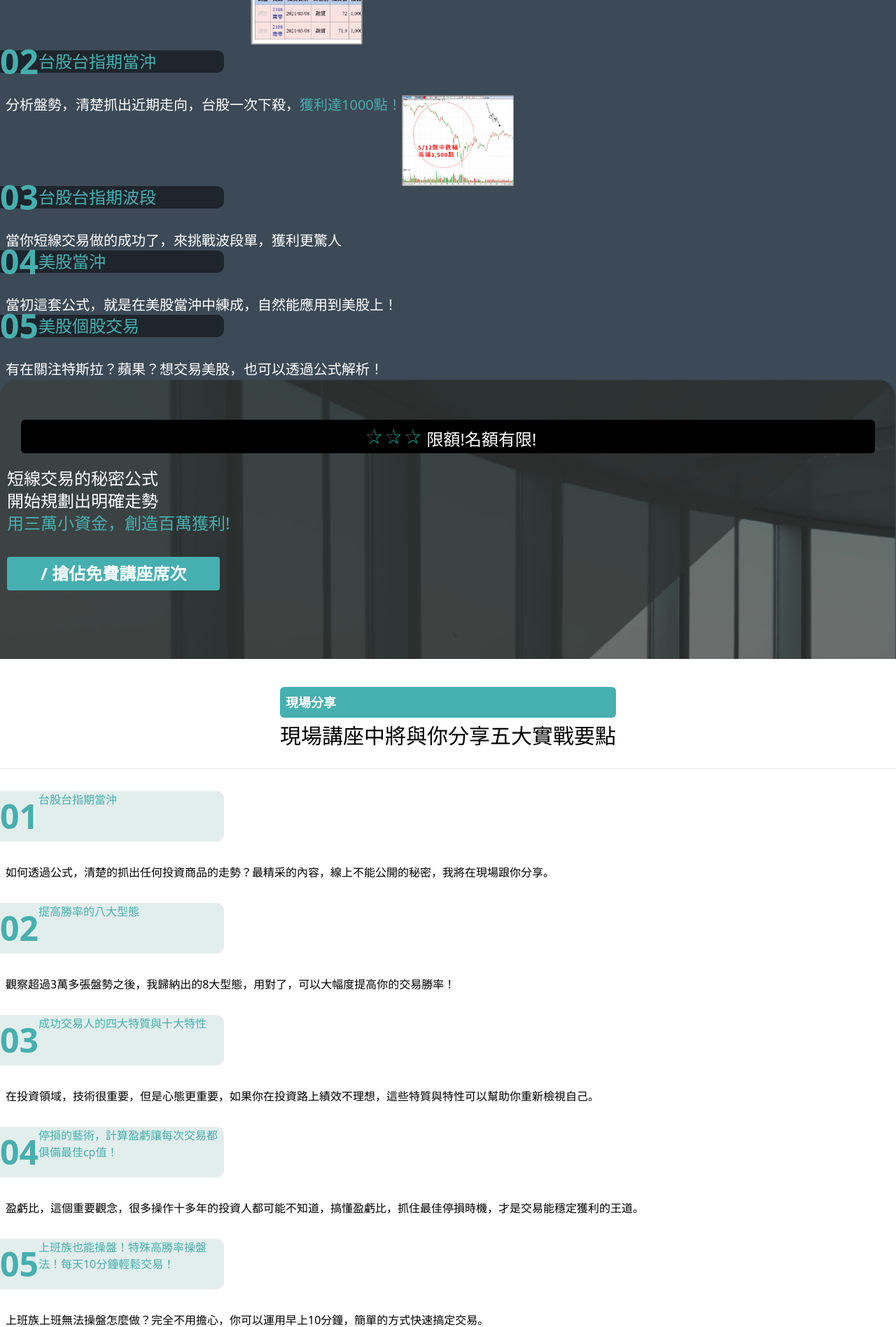
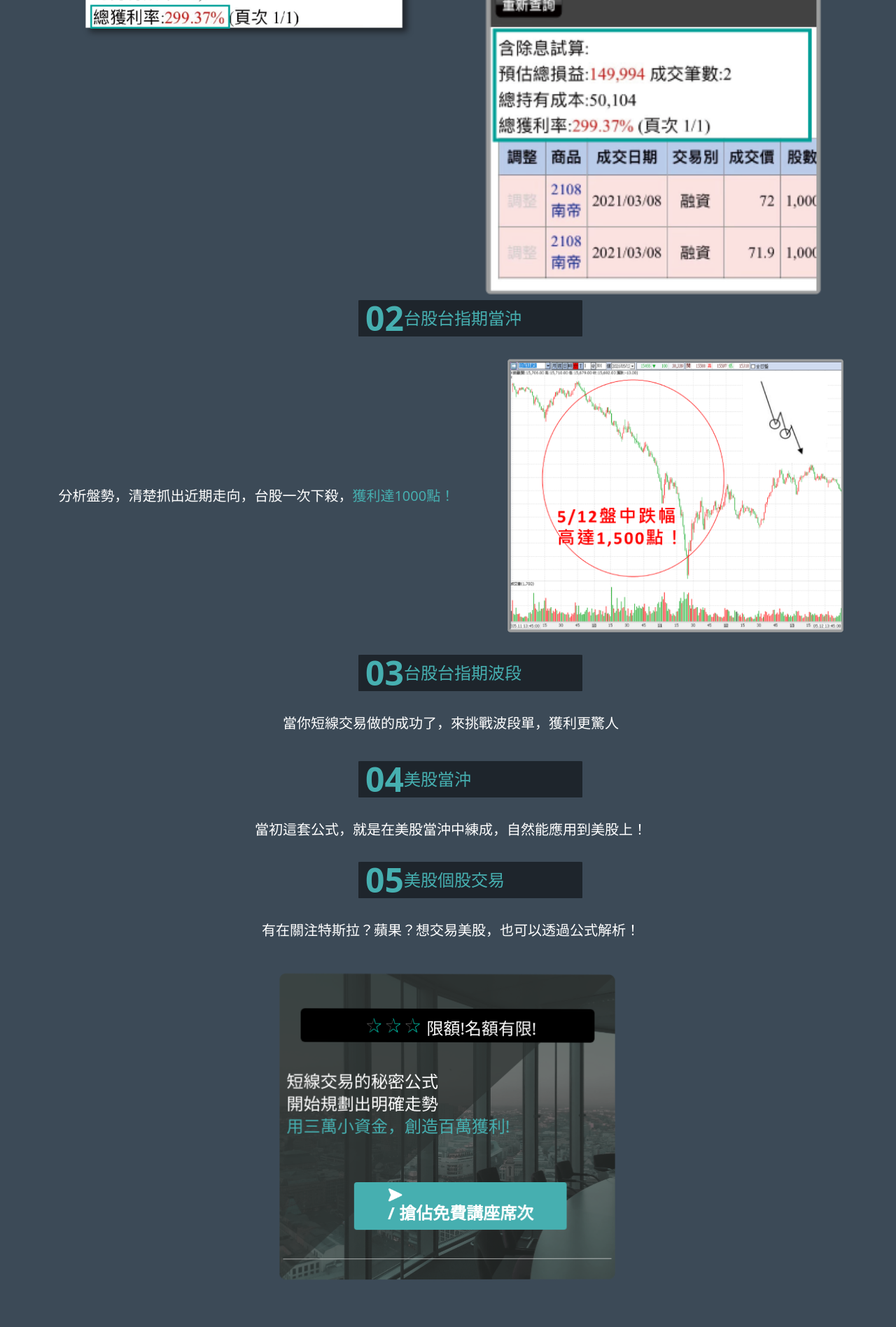
Before and after one commit to EJ-huang/Light-knowledge-lai, a Vue app: page / in a window 1280 px wide. Shown: the part 9740-11637 px from the top of the page at 70% size. Built offline with nearby package versions, Linux system fonts and the light colour scheme.

Commit message:
PC view & scroll
# Conflicts:
#	public/index.html
#	src/components/Class.vue
#	src/components/Footer.vue
#	src/components/Formula.vue
#	src/components/Share.vue

```diff
--- a/public/index.html
+++ b/public/index.html
@@ -3,9 +3,8 @@
   <head>
     <meta charset="utf-8">
     <meta http-equiv="X-UA-Compatible" content="IE=edge">
-    <meta name="viewport " content="width=device-width,initial-scale=1.0">
-    <!-- <link rel="icon" href="<%= BASE_URL %>favicon.ico"> -->
-    <link rel="icon"  type="image/png" href="./side_icon.png">
+    <meta name="viewport" content="width=device-width,initial-scale=1.0">
+    <link rel="icon" type="image/png" href="./side_icon.png">
     <title><%= htmlWebpackPlugin.options.title %></title>
   </head>
   <body>
--- a/src/components/Formula.vue
+++ b/src/components/Formula.vue
@@ -1,10 +1,10 @@
 <template>
-    <div class=" main h-100 bg-dark_black  text-2xl mt-12 pt-12">
-        <div class="box flex  bg-secondary text-2xl text-white mt-5 py-1  mx-5 my-5  rounded-md p-4">
+    <div class="main h-100 items-center bg-dark_black  text-2xl mt-12 pt-12">
+        <div class="box flex items-center justify-center h-12 bg-secondary text-2xl text-white mt-5 py-1 px-1  my-5  rounded-md p-4">
             <img src="../assets/star1.png" alt="">
-            <h1 class="flex content-center mt-12">IMPORTANT</h1>
+            <h1 class="flex content-center mt-4">IMPORTANT</h1>
         </div>
-        <ol class="list-disc p-10 text-left font-black text-secondary">
+        <ol class="list-disc lg:list-none  p-10 text-left lg:text-center font-black text-secondary">
             <li>短線交易的秘密公式</li>
             <span> 將幫助你建立清晰有架構的交易方式，並讓你有信心在股市中達成穩定獲利 !</span>
             <li>短線交易的秘密公式</li>
@@ -12,73 +12,76 @@
             <li>短線交易的秘密公式</li>
             <span> 將帶領你，運用小資金操作股市，逐步滾起百萬獲利！</span>
         </ol>
-    <div class="main text-left p-2 leading-10">
+    <div class="main text-left lg:text-center p-2 leading-10">
         <h1 class="font-bold text-2xl text-white">這套短線交易公式已被應用於</h1>
     </div>
         <hr class="mt-2 py-4">
-        <div class="main2">
-            <div class="box flex text-secondary">
+        <div class="main2 flex flex-col">
+            <div class="box flex  text-secondary"  data-aos="fade-down" data-aos-duration="2000">
                 <h1>01</h1>
                 <span>台股股票</span>
             </div>
-            <div class="content flex p-2">
-                <div class="content-1 text-xl  flex flex-col pl-2">
+            <div class="content flex justify-evenly p-2">
+                <div class="content-1 text-xl items-center flex flex-col pl-2"  data-aos="fade-right" data-aos-duration="1500">
                     <p>尋找飆股學生曾抓出近<span>300%獲利飆股 !</span></p>
                     <img src="../assets/form1.png" alt="">
                 </div>
-                <img src="../assets/form.png" alt="">
+                <img src="../assets/form.png"  data-aos="fade-left" data-aos-duration="2000" alt="">
                 <!-- <div class="content-2 pr-2">
                     <img src="../assets/foot.png" alt="">
                 </div> -->
             </div>
         </div>
         <div class="main2">
-            <div class="box flex text-secondary">
+            <div class="box flex  text-secondary" data-aos="fade-down" data-aos-duration="2000">
                 <h1>02</h1>
                 <span>台股台指期當沖</span>
             </div>
-            <div class="content flex pt-8">
-                <div class="content-1 text-xl  flex pl-2">
+            <div class="content flex justify-evenly pt-8">
+                <div class="content-1 text-xl items-center  flex pl-2" data-aos="fade-right" data-aos-duration="1500">
                     <p>分析盤勢，清楚抓出近期走向，台股一次下殺，<span>獲利達1000點！</span></p>
-                    <img src="../assets/form2.png" alt="">
+
+                </div>
+                <img src="../assets/form2.png"  data-aos="fade-left" data-aos-duration="2000" alt="">
             </div>
         </div>
-        </div>
-        <div class="main2">
+        <div class="main2 pt-8">
             <div class="box flex text-secondary">
                 <h1>03</h1>
                 <span>台股台指期波段</span>
             </div>
-            <div class="content flex pt-8">
+            <div class="content flex justify-center pt-8 mb-10">
                 <div class="content-1 text-xl  flex pl-2">
                     <p>當你短線交易做的成功了，來挑戰波段單，獲利更驚人</p>
                 </div>
             </div>
         </div>
         <div class="main2">
-            <div class="box flex text-secondary">
+            <div class="box flex  text-secondary">
                 <h1>04</h1>
                 <span>美股當沖</span>
             </div>
-            <div class="content flex pt-8">
+            <div class="content flex justify-center pt-8">
                 <div class="content-1 text-xl  flex pl-2">
                     <p>當初這套公式，就是在美股當沖中練成，自然能應用到美股上！</p>
                 </div>
             </div>
         </div>
-        <div class="main2">
+        <div class="main2 pt-8">
             <div class="box flex text-secondary">
                 <h1>05</h1>
                 <span>美股個股交易</span>
             </div>
-            <div class="content flex pt-8">
+            <div class="content flex justify-center pt-8">
                 <div class="content-1 text-xl  flex pl-2">
                     <p>有在關注特斯拉？蘋果？想交易美股，也可以透過公式解析！</p>
                 </div>
             </div>
         </div>
+    <div class="row main flex md:flex-col items-center pt-12" data-aos="flip-right" data-aos-duration="1500"
+     data-aos-delay='1500' >
         <div class="box1 p-4">
-        <div class="flex side-box justify-center bg-black text-2xl text-white mt-12  py-1 px-2  mx-5 my-5 rounded-md p-5">
+            <div class="flex side-box justify-center bg-black text-2xl text-white mt-12  py-1 px-2   mx-5 my-5 lg:my-10 rounded-md p-5">
                 <img src="../assets/star2.png" alt="">
                 <h1 class="flex content-center pt-2">限額!名額有限!</h1>
             </div>
@@ -87,14 +90,28 @@
             <p class="text-white"> 開始規劃出明確走勢</p>
             <p class="text-secondary">用三萬小資金，創造百萬獲利!</p>
 
-        <button class="bg-secondary hover:bg-blue-700 text-white font-bold py-2 px-12  rounded mt-8">
-        / 搶佔免費講座席次
+            <button class="btn bg-secondary hover:bg-blue-700 text-white font-bold py-2 px-12 ml-12 lg:ml-24  rounded mt-8 lg:mt-16">
+            <img src="../assets/arrorw.png" alt="">/ 搶佔免費講座席次
             </button>
+        </div>
     </div>
 </div>
 
 </template>
 
+
+<script>
+import AOS from 'aos/dist/aos.css'
+export default {
+  name: 'Formula',
+  props: {
+    msg: String
+  },
+    mounted: function(){
+      AOS
+  }
+}
+</script>
 
 <style lang="scss" scoped>
 
@@ -140,7 +157,7 @@
     background-image: url('../assets/foot2.png');
     background-size: cover;
     height: 50vh;
-    width: 100%;
+    // width: 100%;
     background-repeat: no-repeat;
     padding: 10px;
 
@@ -151,5 +168,41 @@
         }
     }
 }
+.btn{
+    img{
+        width: 10%;
+    }
+}
+@media (min-width: 1280px) {
+    .main{
+        .box{
+            position: relative;
+            left: 40%;
+            width: 20rem;
+            padding: 10px;
+        }
+        .box1{
+            background-size: contain;
+            height: 40rem;
+            width: 30rem;
+        }
+    }
+    .main2{
+        .box{
+            border-radius: 1%;
+        }
+        // display: flex;
+        // justify-content: space-around;
+        // .box{
+        //     justify-content: space-around;
+        // }
+        .content{
+            img{
+                justify-items: center;
+                width: 30rem;
+            }
+        }
+    }
+}
 
 </style>
--- a/src/components/Main.vue
+++ b/src/components/Main.vue
@@ -20,7 +20,6 @@
                 <p>為了改變處境，我開始在每一次交易用A4紙畫出盤型與自己的觀察</p>
             </div>
         </div>
-
     </div>
 
 
--- a/src/components/Share.vue
+++ b/src/components/Share.vue
@@ -1,69 +1,71 @@
 <template>
-<div class=" main">
-  <div class="flex md:flex-col flex-wrap md:content-around p-5">
-      <div class=" justify-center bg-secondary text-lg w-15 text-white mt-5 rounded-md p-2">
-          <h1 class="flex content-center font-bold">現場分享</h1>
+<div class="main items-center   ">
+  <div class="flex md:flex-col flex-wrap p-5">
+      <div class="box-1 justify-center bg-secondary text-lg  text-white mt-5 rounded-md p-2">
+          <h1 class="flex font-bold">現場分享</h1>
       </div>
-    <div class="text-3xl text-left pt-2">現場講座中將與你分享五大實戰要點</div>
+    <div class="text-3xl text-left lg:text-center pt-2">現場講座中將與你分享五大實戰要點</div>
   </div>
   <hr class="mt-2">
-    <div class="main2 pt-8">
+    <div class="main2 flex flex-col pt-8">
         <div class="box flex text-secondary">
             <h1>01</h1>
             <span>台股台指期當沖</span>
         </div>
-        <div class="content flex pt-8">
+        <div class="content flex justify-center pt-8">
             <div class="content-1 flex pl-2">
                 <p>如何透過公式，清楚的抓出任何投資商品的走勢？最精采的內容，線上不能公開的秘密，我將在現場跟你分享。</p>
             </div>
         </div>
     </div>
-    <div class="main2 pt-8">
+    <div class="main2 flex flex-col pt-8">
         <div class="box flex text-secondary">
             <h1>02</h1>
             <span>提高勝率的八大型態</span>
         </div>
-        <div class="content flex pt-8">
+        <div class="content flex justify-center pt-8">
             <div class="content-1 flex pl-2">
                 <p>觀察超過3萬多張盤勢之後，我歸納出的8大型態，用對了，可以大幅度提高你的交易勝率！</p>
             </div>
         </div>
     </div>
-    <div class="main2 pt-8">
-        <div class="box flex text-secondary">
+    <div class="main2 flex flex-col pt-8">
+        <div class="box flex justify-center text-secondary">
             <h1>03</h1>
             <span>成功交易人的四大特質與十大特性</span>
         </div>
-        <div class="content flex pt-8">
+        <div class="content justify-center flex pt-8">
             <div class="content-1 flex pl-2">
                 <p>在投資領域，技術很重要，但是心態更重要，如果你在投資路上績效不理想，這些特質與特性可以幫助你重新檢視自己。</p>
             </div>
         </div>
     </div>
-    <div class="main2 pt-8">
+    <div class="main2 flex flex-col pt-8">
         <div class="box flex text-secondary">
             <h1>04</h1>
             <span>停損的藝術，計算盈虧讓每次交易都俱備最佳cp值！</span>
         </div>
-        <div class="content flex pt-8">
+        <div class="content justify-center flex pt-8">
             <div class="content-1 flex pl-2">
                 <p>盈虧比，這個重要觀念，很多操作十多年的投資人都可能不知道，搞懂盈虧比，抓住最佳停損時機，才是交易能穩定獲利的王道。</p>
             </div>
         </div>
     </div>
-    <div class="main2 pt-8">
+    <div class="main2 flex flex-col pt-8">
         <div class="box flex text-secondary">
             <h1>05</h1>
             <span>上班族也能操盤！特殊高勝率操盤法！每天10分鐘輕鬆交易！</span>
         </div>
-        <div class="content flex pt-8">
+        <div class="content justify-center flex pt-8">
             <div class="content-1 flex pl-2">
                 <p>上班族上班無法操盤怎麼做？完全不用擔心，你可以運用早上10分鐘，簡單的方式快速搞定交易。</p>
             </div>
         </div>
     </div>
 
-    <div class="box1 p-4">
+    <div class="row main flex md:flex-col items-center pt-12" data-aos="flip-right" data-aos-duration="1500"
+     data-aos-delay='1500' >
+        <div class="box1 p-4 items-center">
             <div class="flex side-box justify-center bg-black text-2xl text-white mt-12  py-1 px-2  mx-5 my-5 rounded-md p-5">
                 <img src="../assets/star2.png" alt="">
                 <h1 class="flex content-center pt-2">限額!名額有限!</h1>
@@ -73,9 +75,10 @@
                 <img src="../assets/foot.png" alt="">
             </div>
             <p class="text-secondary">諒師獨家型態學教學影片</p>
-        <button class="bg-secondary hover:bg-blue-700 text-white font-bold py-2 px-12  rounded mt-8">
-        / 搶佔免費講座席次
+            <button class="btn bg-secondary hover:bg-blue-700 text-white font-bold py-2 px-12 ml-12 lg:ml-24  rounded mt-8 lg:mt-16">
+            <img src="../assets/arrorw.png" alt="">/ 搶佔免費講座席次
             </button>
+        </div>
     </div>
 </div>
 </template>
@@ -125,4 +128,31 @@
             }
         }
     }
+    .btn{
+        img{
+            width: 10%;
+        }
+    }
+    @media (min-width: 1280px) {
+        .main{
+            .box{
+                position: relative;
+                left: 40%;
+                width: 20rem;
+                padding: 10px;
+            }
+            .box1{
+                background-size: contain;
+                height: 30rem;
+                width: 30rem;
+            }
+            .box-1{
+                position: relative;
+                left: 40%;
+                width: 20rem;
+                padding: 10px;
+            }
+        }
+
+    }
 </style>
```
Also changed, not shown: src/components/Class.vue (+19 -10 lines), src/components/Footer.vue (+5 -2 lines). Lines whose indentation alone changed are shown as unchanged.
